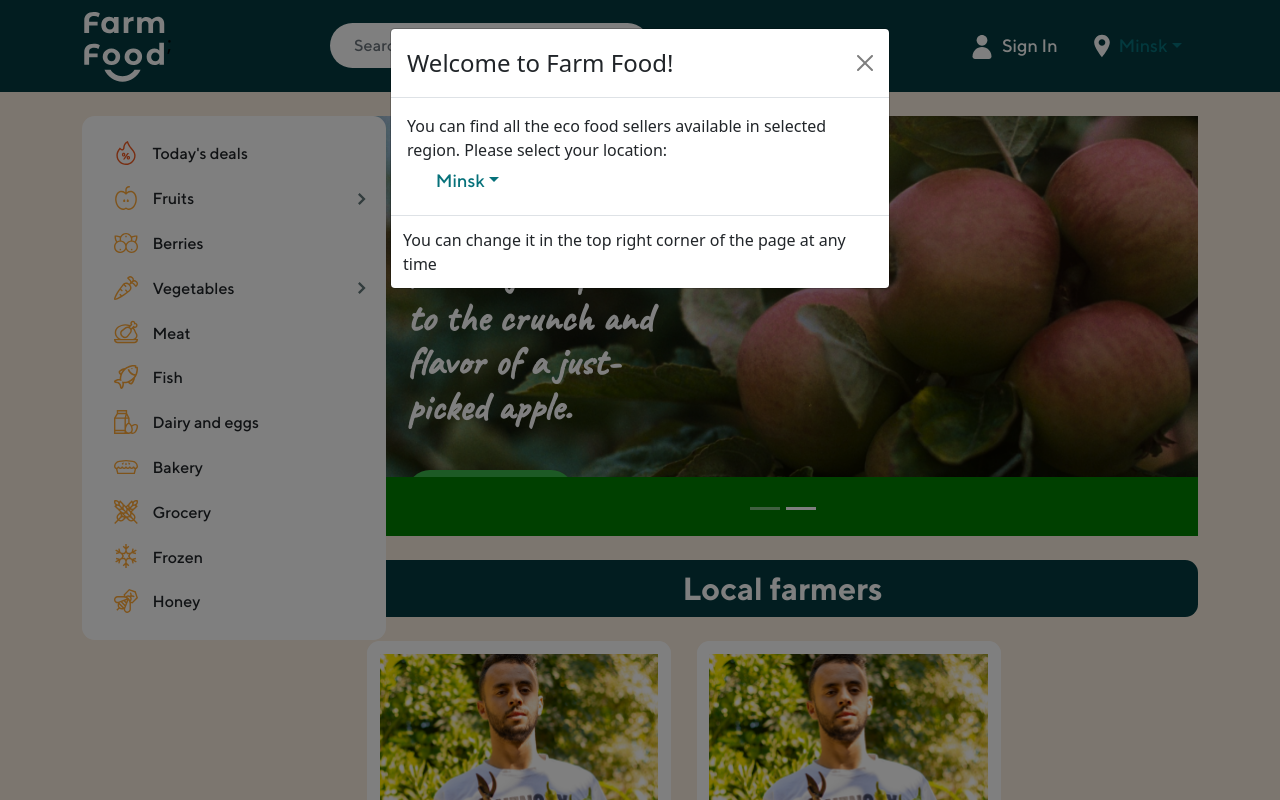
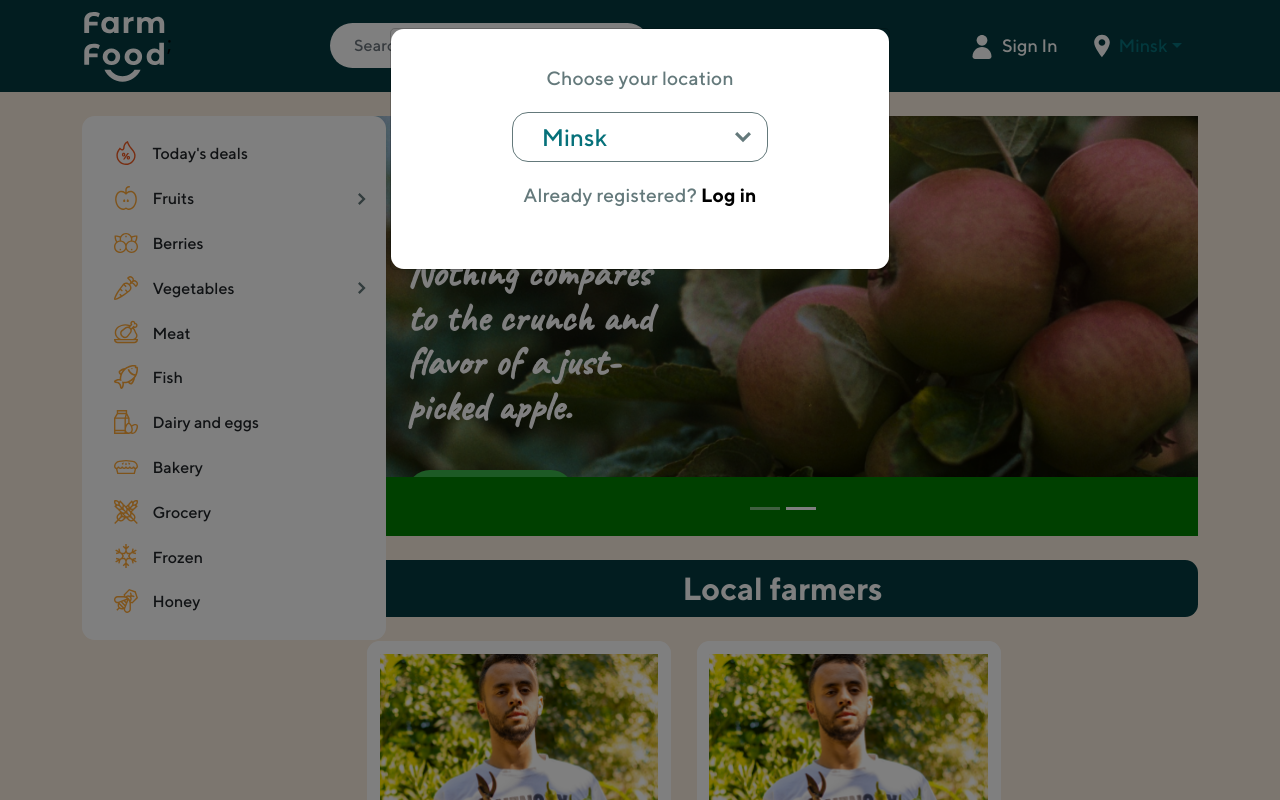
Before and after one commit to ElenaNyiazova/FarmFood, a React (Create React App) app in the folder frontend/: page / in a window 1280 px wide. Shown: the top 800 px of the page. Built offline with nearby package versions, Linux system fonts and the light colour scheme.

Commit message:
location modal

```diff
--- a/frontend/src/components/App/App.jsx
+++ b/frontend/src/components/App/App.jsx
@@ -54,6 +54,7 @@ export const App = () => {
         <LocationModal
           show={showLocationModal}
           handleClose={handleCloseLocationModal}
+          handleLogin={handleLoginClick}
         />
         <LoginModal
           show={showLoginForm}
--- /dev/null
+++ b/frontend/src/components/LocationModal/LocationModal.css
@@ -0,0 +1,40 @@
+.location__container {
+}
+
+.location__container .modal-content {
+  background: none;
+}
+
+.location__modal-body {
+  display: flex;
+  flex-direction: column;
+  align-items: center;
+  justify-content: center;
+
+  border-radius: 0.8rem;
+  padding: 2.5rem;
+  background: none;
+  background-color: white;
+}
+
+.location__txt {
+  color: #64797b;
+  font-family: 'TTNorms';
+  font-style: normal;
+  font-weight: medium;
+  font-size: 1.2rem;
+  line-height: 1.2rem;
+  margin-bottom: 1.5rem;
+  letter-spacing: 0.01rem;
+}
+
+.location__link {
+  color: black;
+  font-weight: bold;
+  text-decoration: none;
+  cursor: pointer;
+}
+
+.location__link:hover {
+  color: #64797b;
+}
--- a/frontend/src/components/LocationModal/LocationModal.jsx
+++ b/frontend/src/components/LocationModal/LocationModal.jsx
@@ -2,21 +2,27 @@ import React, { useState } from 'react';
 import { Modal } from 'react-bootstrap';
 import { CitiesDropdown } from '../commonComponents/CitiesDropdown/CitiesDropdown';
 
-export const LocationModal = ({ show, handleClose }) => {
+import './LocationModal.css';
+
+export const LocationModal = ({ show, handleClose, handleLogin }) => {
+  const handleLoginClick = () => {
+    handleClose();
+    handleLogin();
+  };
+
   return (
     <>
-      <Modal show={show} onHide={handleClose}>
-        <Modal.Header closeButton>
-          <Modal.Title>Welcome to Farm Food!</Modal.Title>
-        </Modal.Header>
-        <Modal.Body>
-          You can find all the eco food sellers available in selected region.
-          Please select your location:
-          <CitiesDropdown />
+      <Modal className="location__container" show={show} onHide={handleClose}>
+        <Modal.Body className="location__modal-body">
+          <span className="location__txt">Choose your location</span>
+          <CitiesDropdown theme="dark" />
+          <span className="location__txt">
+            Already registered?{' '}
+            <a className="location__link" onClick={handleLoginClick}>
+              Log in
+            </a>
+          </span>
         </Modal.Body>
-        <Modal.Footer style={{ justifyContent: 'flex-start' }}>
-          You can change it in the top right corner of the page at any time
-        </Modal.Footer>
       </Modal>
     </>
   );
--- a/frontend/src/components/commonComponents/CitiesDropdown/CitiesDropdown.css
+++ b/frontend/src/components/commonComponents/CitiesDropdown/CitiesDropdown.css
@@ -13,6 +13,16 @@
   /* outline: 1px yellow solid; */
 }
 
+.cities-dropdowm__txt--dark {
+  width: 16rem;
+  color: #64797b;
+  font-size: 1.5rem;
+  line-height: 2rem;
+  border: 1px #64797b solid;
+  border-radius: 1rem;
+  margin-bottom: 1.5rem;
+}
+
 .cities-dropdowm__txt::before {
   content: '';
   position: absolute;
@@ -23,8 +33,17 @@
   top: 0.4rem;
 }
 
+.cities-dropdowm__txt--dark::before {
+  display: none;
+}
+
 .cities-dropdowm__txt a {
   color: white;
+}
+.cities-dropdowm__txt--dark a {
+  color: #64797b;
+  font-size: 1.5rem;
+  line-height: 2rem;
 }
 
 .cities-dropdowm__txt a:link,
@@ -37,3 +56,21 @@
 .cities-dropdowm__txt .dropdown-item {
   color: #043b40;
 }
+
+.dropdown-menu {
+  border: 0;
+}
+
+.cities-dropdowm__txt--dark #basic-nav-dropdown {
+  position: relative;
+}
+
+.cities-dropdowm__txt--dark #basic-nav-dropdown::after {
+  border: 0;
+  width: 1rem;
+  height: 1rem;
+  position: absolute;
+  right: 1rem;
+  top: 1rem;
+  background-image: url('./arrow_down.svg');
+}
--- a/frontend/src/components/commonComponents/CitiesDropdown/CitiesDropdown.jsx
+++ b/frontend/src/components/commonComponents/CitiesDropdown/CitiesDropdown.jsx
@@ -5,7 +5,7 @@ import { NavDropdown } from 'react-bootstrap';
 import { selectedCityChanged } from '../../../store/citiesSlice';
 import './CitiesDropdown.css';
 
-export const CitiesDropdown = () => {
+export const CitiesDropdown = ({ theme }) => {
   const selectedCity = useSelector((state) => state.cities.selectedCity);
   const allCities = useSelector((state) => state.cities.allCities);
   const dispatch = useDispatch();
@@ -25,11 +25,15 @@ export const CitiesDropdown = () => {
     );
   });
 
+  const themeClasses = theme
+    ? 'cities-dropdowm__txt  cities-dropdowm__txt--dark'
+    : 'cities-dropdowm__txt';
+
   return (
     <NavDropdown
       title={selectedCity}
       id="basic-nav-dropdown"
-      className="cities-dropdowm__txt"
+      className={themeClasses}
     >
       {navDropdownItems}
     </NavDropdown>
--- a/frontend/src/components/commonComponents/Header/Header.jsx
+++ b/frontend/src/components/commonComponents/Header/Header.jsx
@@ -63,7 +63,7 @@ export const Header = ({
                 </>
               )}
             </Navbar.Text>
-            <CitiesDropdown />
+            <CitiesDropdown theme={null} />
           </Navbar.Collapse>
         </Navbar>
       </Container>
```
Also changed, not shown: frontend/src/components/commonComponents/CitiesDropdown/arrow_down.svg (added).
